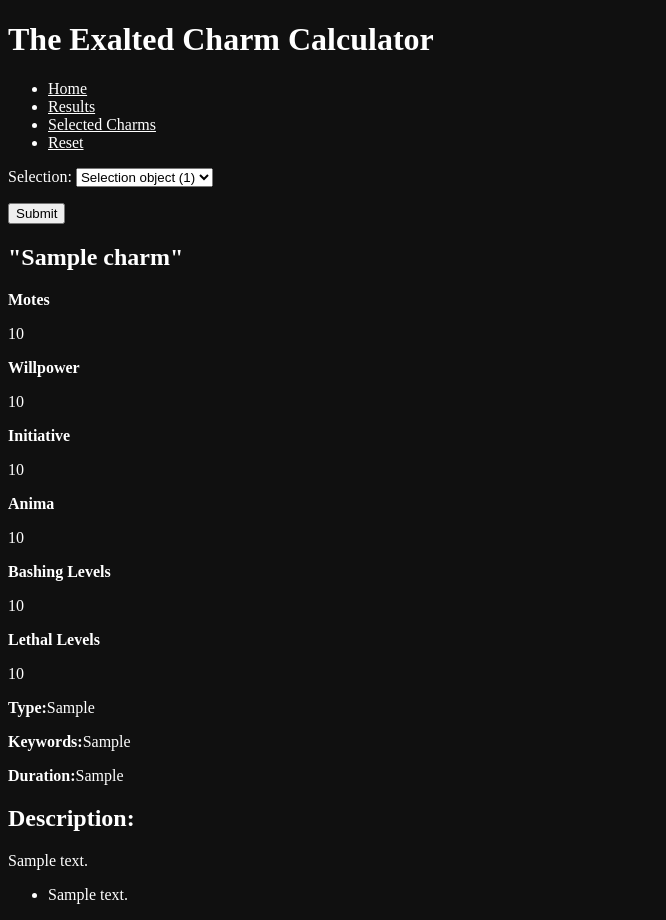
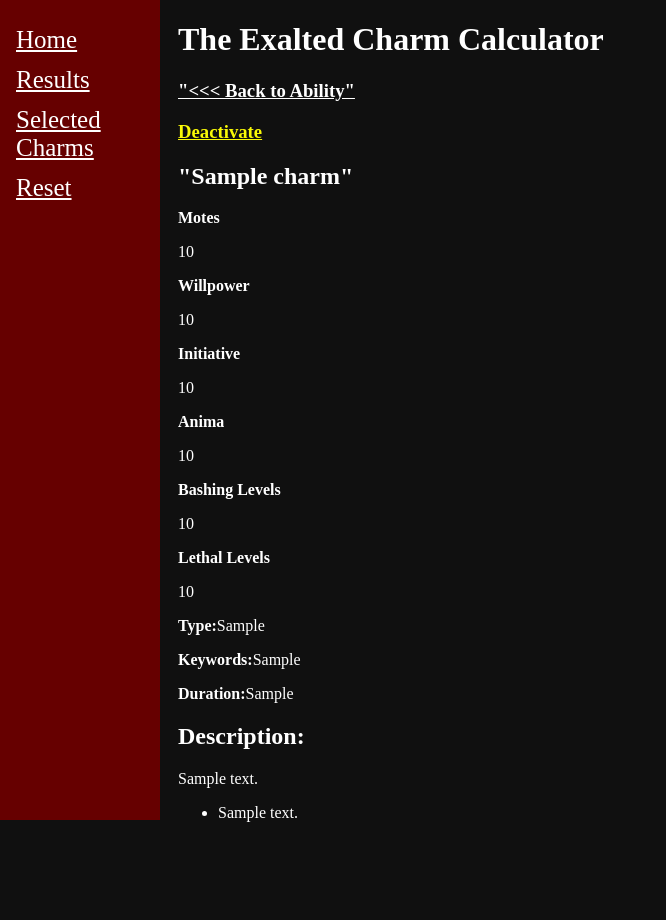
Before and after one commit to JBiscaro/exalted-webapp, a Django app: a page that uses calculator/templates/base.html in a window 1280 px wide. Shown: the whole page, without its empty margins (0-666 px from the left). After the commit the page ends 822 px from the top, so only its background shows below. Run offline with Django 3.2, Linux system fonts and the light colour scheme; tables that the repository leaves empty hold one stand-in row (values such as "Sample post").

Commit message:
added sidebar navigation; added activation/deactivation links to edit, selected, results; removed forms

```diff
--- a/calculator/forms.py
+++ /dev/null
@@ -1,8 +0,0 @@
-from django.forms import ModelForm
-from calculator.models import Charm
-
-
-class CharmForm(ModelForm):
-    class Meta:
-        model = Charm
-        fields = ('selection',)
--- a/calculator/static/css/style.css
+++ b/calculator/static/css/style.css
@@ -5,3 +5,42 @@
 nav a {
   color: #ffffff;
 }
+
+a.auto-style1 {
+  float: left;
+}
+
+a.auto-style2 {
+  color: #f9f906;
+}
+
+.sidenav {
+    height: 100%; /* Full-height: remove this if you want "auto" height */
+    width: 160px; /* Set the width of the sidebar */
+    position: fixed; /* Fixed Sidebar (stay in place on scroll) */
+    z-index: 1; /* Stay on top */
+    top: 0; /* Stay at the top */
+    left: 0;
+    background-color: #660000;
+    overflow-x: hidden; /* Disable horizontal scroll */
+    padding-top: 20px;
+    text-decoration: underline;
+}
+
+.sidenav a {
+    padding: 6px 8px 6px 16px;
+    text-decoration: none;
+    font-size: 25px;
+    color: #ffffff;
+    display: block;
+}
+
+.main {
+    margin-left: 160px; /* Same as the width of the sidebar */
+    padding: 0px 10px;
+}
+
+@media screen and (max-height: 450px) {
+    .sidenav {padding-top: 15px;}
+    .sidenav a {font-size: 18px;}
+}
--- a/calculator/templates/base.html
+++ b/calculator/templates/base.html
@@ -11,20 +11,20 @@
   {% block header %}{% endblock header %}
 </head>
 <body>
-  <header>
-    <h1>The Exalted Charm Calculator</h1>
+  <div class="sidenav">
+    <a href="{% url 'home' %}">Home</a>
+    <a href="{% url 'results' %}">Results</a>
+    <a href="{% url 'selected_charms' %}">Selected Charms</a>
+    <a href="{% url 'reset' %}">Reset</a>
+  </div>
+  <div class="main">
+    <header>
+      <h1>The Exalted Charm Calculator</h1>
+    </header>
     <nav>
-      <ul>
-        <li><a href="{% url 'home' %}">Home</a></li>
-        <li><a href="{% url 'results' %}">Results</a></li>
-        <li><a href="{% url 'selected_charms' %}">Selected Charms</a></li>
-        <li><a href="{% url 'reset' %}">Reset</a></li>
-      </ul>
+      {% block content %}{% endblock content %}
+      {% block footer %}{% endblock footer %}
     </nav>
-  </header>
-  <nav>
-    {% block content %}{% endblock content %}
-    {% block footer %}{% endblock footer %}
-  </nav>
+  </div>
 </body>
 </html>
--- a/calculator/templates/charms/edit_charm.html
+++ b/calculator/templates/charms/edit_charm.html
@@ -1,11 +1,12 @@
 {% extends 'base.html' %}
 {% block title %} {{ charm.name }} - {{block.super}}{% endblock %}
 {% block content %}
-<form role="form" action="" method="post">
-  {% csrf_token %}
-  {{ form.as_p }}
-  <button type="submit">Submit</button>
-</form>
+<h3><a href="{% url charm.ability %}">"<<< Back to Ability"</a></h3>
+{% if charm.selection %}
+  <h3><a href="{% url 'deactivate_charm' slug=charm.slug %}?next={{ request.path }}" class="auto-style2">Deactivate</a></h3>
+{% else %}
+  <h3><a href="{% url 'activate_charm' slug=charm.slug %}?next={{ request.path }}" class="auto-style2">Activate</a></h3>
+{% endif %}
 <h1>"{{ charm.name }}"</h1>
 <p><b>Motes</b></p>
 <p>{{ charm.mote_cost }}</p>
--- a/calculator/templates/charms/results.html
+++ b/calculator/templates/charms/results.html
@@ -30,7 +30,8 @@
   {% endfor %}
 </ul>
 {% for charm in charms %}
-<h2>"{{ charm.name }}"</h2>
+<h2><a href="{% url 'edit_charm' slug=charm.slug %}" class="auto-style1">"{{ charm.name }}"</a></h2>
+<p><a href="{% url 'deactivate_charm' slug=charm.slug %}?next={{ request.path }}" class="auto-style2">Deactivate</a></p>
 <p><b>Type:</b>{{ charm.charm_type }}</p>
 <p><b>Keywords:</b>{{ charm.keywords }}</p>
 <p><b>Duration:</b>{{ charm.duration }}</p>
--- a/calculator/templates/charms/selected_charms.html
+++ b/calculator/templates/charms/selected_charms.html
@@ -3,7 +3,8 @@
 {% block content %}
 {% for charm in charms %}
 {% if charm.selection %}
-  <h1>"{{ charm.name }}"</h1>
+  <h1><a href="{% url 'edit_charm' slug=charm.slug %}" class="auto-style1">"{{ charm.name }}"</a></h1>
+  <p><a href="{% url 'deactivate_charm' slug=charm.slug %}?next={{ request.path }}" class="auto-style2">Deactivate</a></p>
 {% endif %}
 {% endfor %}
 {% endblock %}
--- a/calculator/views.py
+++ b/calculator/views.py
@@ -1,6 +1,5 @@
 from django.shortcuts import render, redirect
-from calculator.forms import CharmForm
-from calculator.models import Charm
+from calculator.models import Charm, Selection
 
 
 # Create your views here.
@@ -14,22 +13,12 @@
 
 def edit_charm(request, slug):
     charm = Charm.objects.get(slug=slug)
-    form_class = CharmForm
-
-    if request.method == 'POST':
-        form = form_class(data=request.POST, instance=charm)
-        if form.is_valid():
-            form.save()
-            return redirect('home')
-    else:
-        form = form_class(instance=charm)
 
     return render(
         request,
         'charms/edit_charm.html',
         {
             'charm': charm,
-            'form': form
         }
     )
 
@@ -86,6 +75,31 @@
     return redirect('home')
 
 
+def activate_charm(request, slug):
+    next = request.GET.get('next')
+
+    charm = Charm.objects.get(slug=slug)
+    charm.selection = Selection.objects.first()
+    charm.save()
+
+    # TODO: redirect back to previous page
+    # return redirect('home')
+    return redirect(next)
+
+
+def deactivate_charm(request, slug):
+    next = request.GET.get('next')
+
+    charm = Charm.objects.get(slug=slug)
+    charm.selection = None
+    charm.save()
+
+    # TODO: redirect back to previous page
+    # return redirect('home')
+    return redirect(next)
+#
+
+
 def brawl(request):
     ability = 'brawl'
 
--- a/exalted_webapp/urls.py
+++ b/exalted_webapp/urls.py
@@ -29,4 +29,6 @@
     path('charms/occult', views.occult, name='occult'),
     path('charms/resistance', views.resistance, name='resistance'),
     path('charms/evocations', views.evocations, name='evocations'),
+    path(r'charms/<slug>/activate', views.activate_charm, name='activate_charm'),
+    path(r'charms/<slug>/deactivate', views.deactivate_charm, name='deactivate_charm'),
 ]
```
